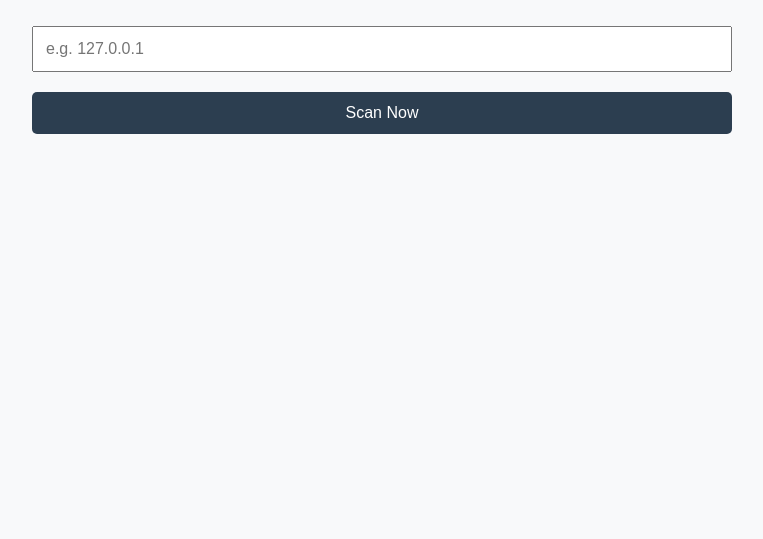
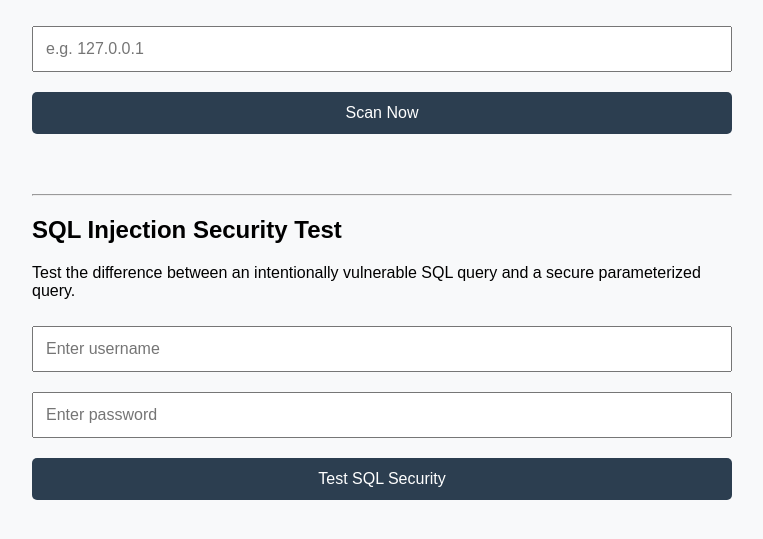
Before and after one commit to kumud271/TCS-332, a Flask app: template templates/templates.html in a window 1280 px wide. Shown: the part 168-707 px from the top of the page, without its empty margins (258-1021 px from the left). Run offline with Flask 3, Linux system fonts and the light colour scheme; the template is opened without the code that fills it, so the values that code supplies are empty; parts of the project's set-up code (start-up, migrations or seed data) failed here and were passed over.

Commit message:
Update templates.html

```diff
--- a/templates/templates.html
+++ b/templates/templates.html
@@ -253,6 +253,112 @@ async function runScan(){
 }
 
 </script>
+<hr style="margin-top: 50px;">
 
+<h2>SQL Injection Security Test</h2>
+
+<p>
+    Test the difference between an intentionally vulnerable SQL query
+    and a secure parameterized query.
+</p>
+
+<input
+    type="text"
+    id="sqlUsername"
+    placeholder="Enter username">
+
+<input
+    type="password"
+    id="sqlPassword"
+    placeholder="Enter password">
+
+<button onclick="testSQL()">
+    Test SQL Security
+</button>
+
+<div id="sqlResults"></div>
+
+<script>
+
+async function testSQL() {
+
+    const username =
+        document.getElementById("sqlUsername").value;
+
+    const password =
+        document.getElementById("sqlPassword").value;
+
+    document.getElementById("sqlResults").innerHTML =
+        "Testing SQL security...";
+
+    const response = await fetch("/sql-test", {
+
+        method: "POST",
+
+        headers: {
+            "Content-Type": "application/json"
+        },
+
+        body: JSON.stringify({
+            username: username,
+            password: password
+        })
+
+    });
+
+    const data = await response.json();
+
+    let html = "<h3>SQL Security Results</h3>";
+
+    if (data.vulnerable_login) {
+
+        html += `
+            <p style="color:red;font-weight:bold;">
+                🔴 Vulnerable Login: Input was accepted.
+            </p>
+        `;
+
+    } else {
+
+        html += `
+            <p style="color:green;font-weight:bold;">
+                🟢 Vulnerable Login: Input was rejected.
+            </p>
+        `;
+
+    }
+
+    if (data.secure_login) {
+
+        html += `
+            <p style="color:green;font-weight:bold;">
+                🟢 Secure Login: Authentication successful.
+            </p>
+        `;
+
+    } else {
+
+        html += `
+            <p style="color:green;font-weight:bold;">
+                🛡️ Secure Login: Injection attempt was prevented.
+            </p>
+        `;
+
+    }
+
+    html += `
+        <h3>Security Recommendation</h3>
+
+        <p>
+            Use parameterized SQL queries instead of directly
+            inserting user input into SQL statements.
+        </p>
+    `;
+
+    document.getElementById("sqlResults").innerHTML = html;
+
+}
+
+</script>
 </body>
 </html>
```
